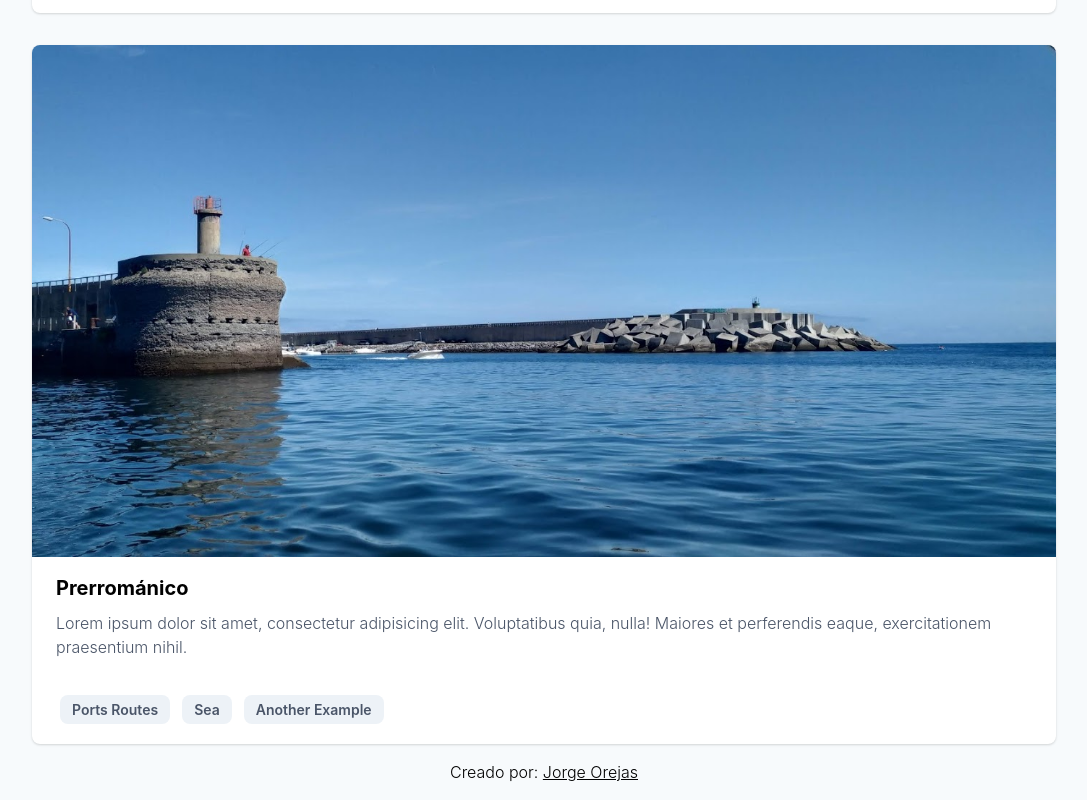
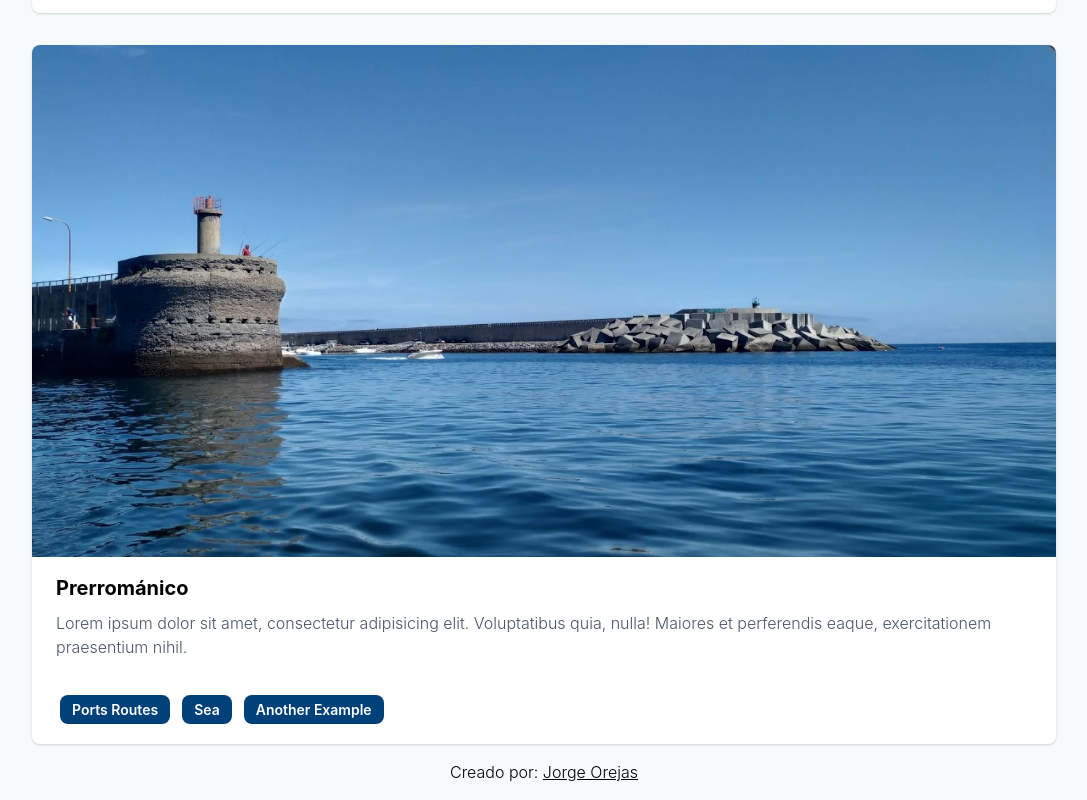
Before and after one commit to jorejas/app-www, a React (Create React App) app: page / in a window 1280 px wide. Shown: the part 1544-2344 px from the top of the page, without its empty margins (96-1183 px from the left). Built offline with nearby package versions, Linux system fonts and the light colour scheme.

Commit message:
Update index.js

```diff
--- a/src/index.js
+++ b/src/index.js
@@ -100,9 +100,9 @@ ReactDOM.render(
                     </p>
                 </div>
                 <div class="px-6 py-4">
-                    <span class="inline-block bg-gray-200 rounded-lg px-3 py-1 text-sm font-semibold text-gray-700 mr-2 cursor-pointer my-1 mx-1">Ports Routes</span>
-                    <span class="inline-block bg-gray-200 rounded-lg px-3 py-1 text-sm font-semibold text-gray-700 mr-2 cursor-pointer my-1 mx-1">Sea</span>
-                    <span class="inline-block bg-gray-200 rounded-lg px-3 py-1 text-sm font-semibold text-gray-700 cursor-pointer my-1 mx-1">Another Example</span>
+                    <span class="inline-block bg-oviedoblue rounded-lg px-3 py-1 text-sm font-semibold text-white mr-2 cursor-pointer my-1 mx-1">Ports Routes</span>
+                    <span class="inline-block bg-oviedoblue rounded-lg px-3 py-1 text-sm font-semibold text-white mr-2 cursor-pointer my-1 mx-1">Sea</span>
+                    <span class="inline-block bg-oviedoblue rounded-lg px-3 py-1 text-sm font-semibold text-white cursor-pointer my-1 mx-1">Another Example</span>
 
                 </div>
             </div>
```
